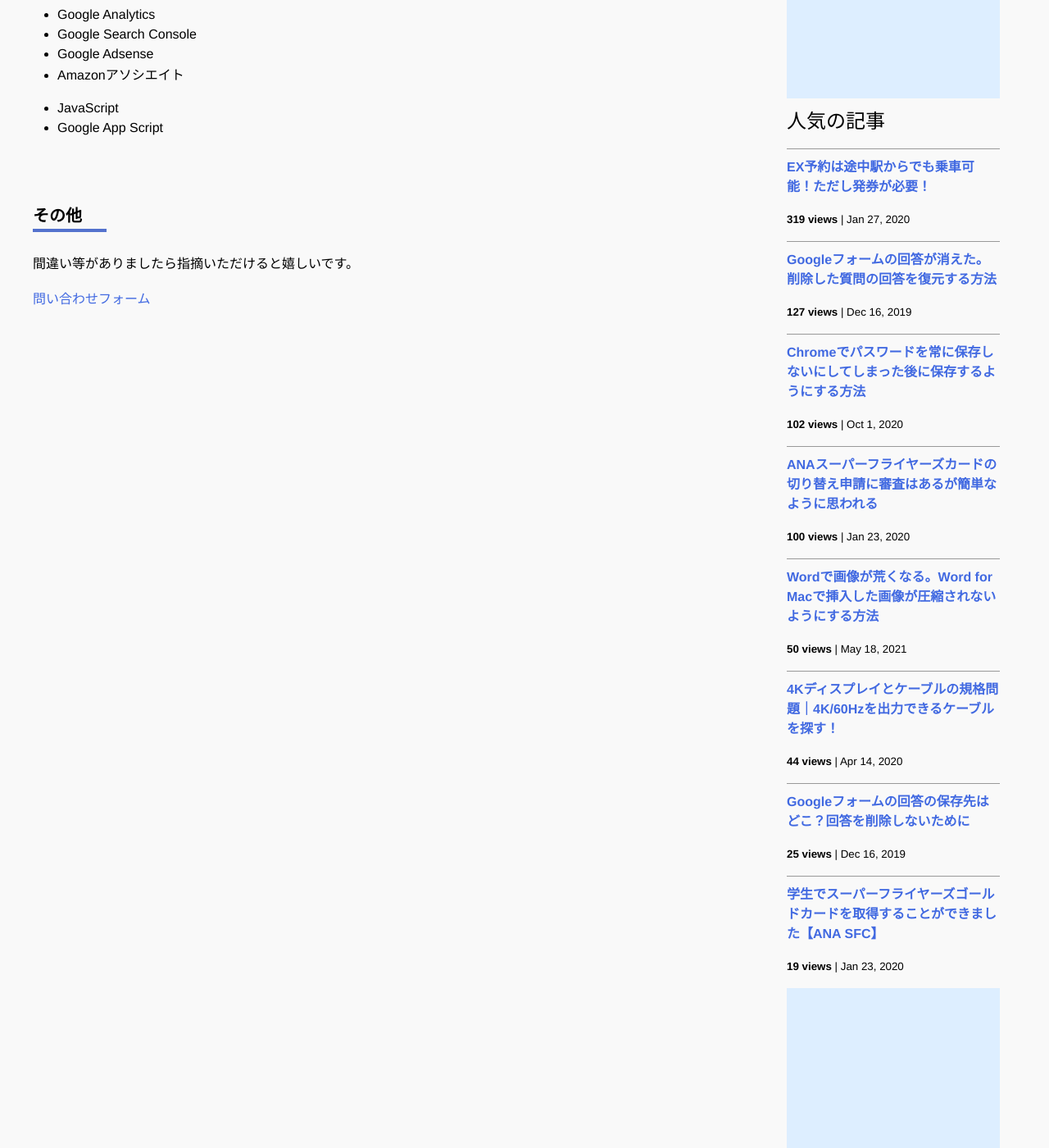
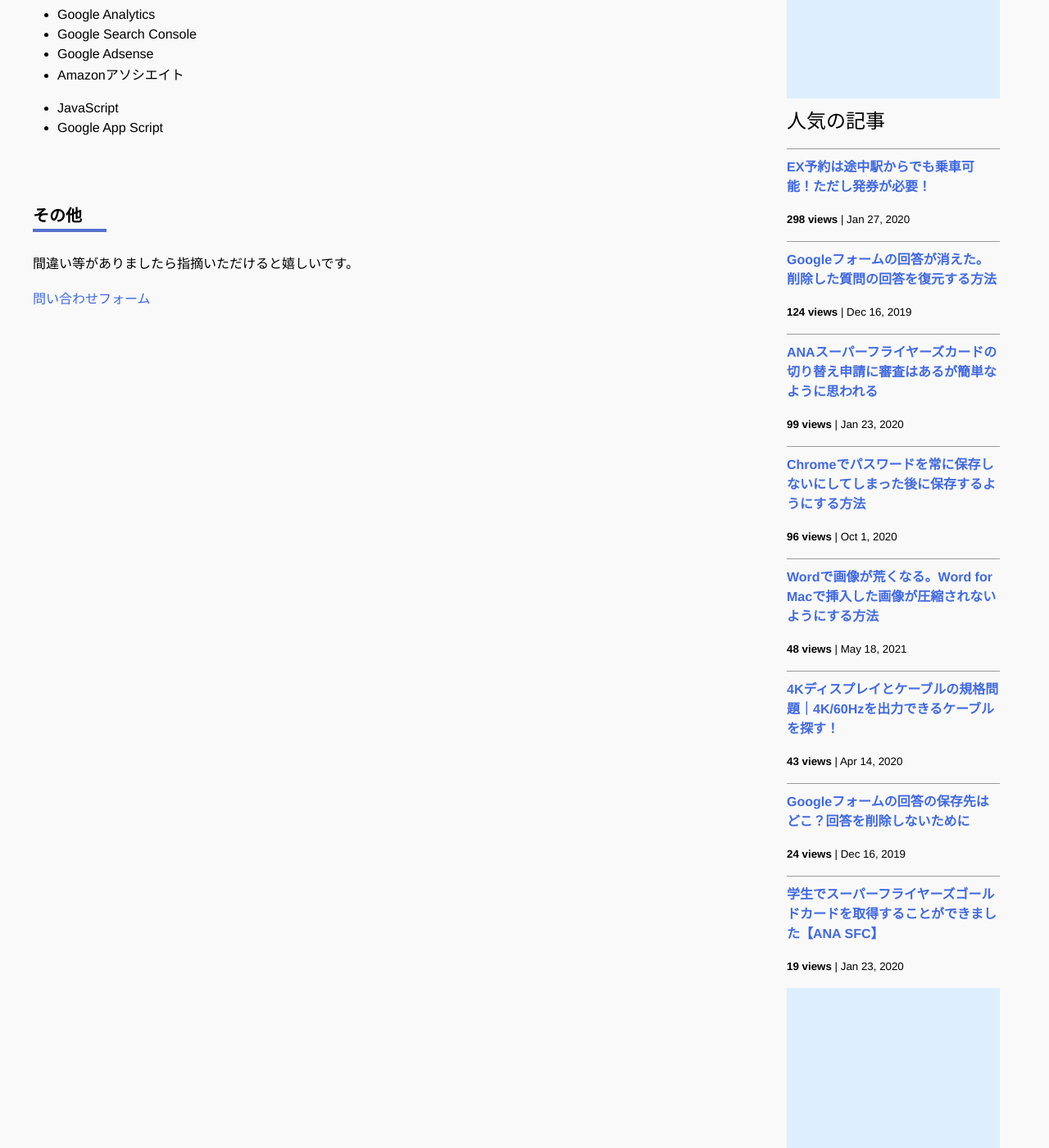
Before and after one commit to iwanaminami/shoyaiwaname, a Jekyll site: the page built from about.markdown, in a window 1280 px wide and 1400 px high, scrolled down 693 px. Shown: the whole window at 82% size. Built offline with Jekyll 4.4.1, drawn with Linux system fonts in a browser that asks for light colours; nearby versions of some CDN libraries; comment, search, counter and statistics services are not loaded.

Commit message:
chore(ga): update _data/popularposts.yml 20251002-0052

```diff
--- a/_data/popularposts.yml
+++ b/_data/popularposts.yml
@@ -1,17 +1,17 @@
 side:
-  - view: 319
+  - view: 298
     url: "/2020/01/27/ex-rideontheway.html"
-  - view: 127
+  - view: 124
     url: "/2019/12/16/restore-googleform.html"
-  - view: 102
+  - view: 99
+    url: "/2020/01/23/sfc-judge.html"
+  - view: 96
     url: "/2020/10/01/googlepassword.html"
-  - view: 100
-    url: "/2020/01/23/sfc-judge.html"
-  - view: 50
+  - view: 48
     url: "/2021/05/18/image-compression-word.html"
-  - view: 44
+  - view: 43
     url: "/2020/04/14/4kcable.html"
-  - view: 25
+  - view: 24
     url: "/2019/12/16/googleform-answers.html"
   - view: 19
     url: "/2020/01/23/sfcgold.html"
```
